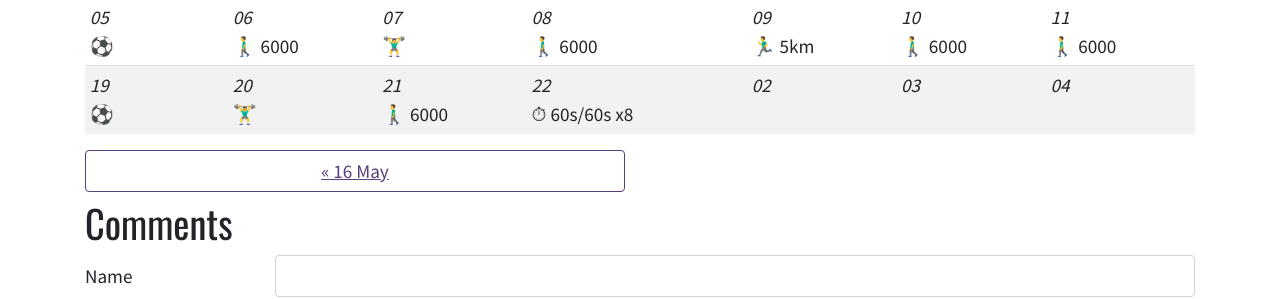
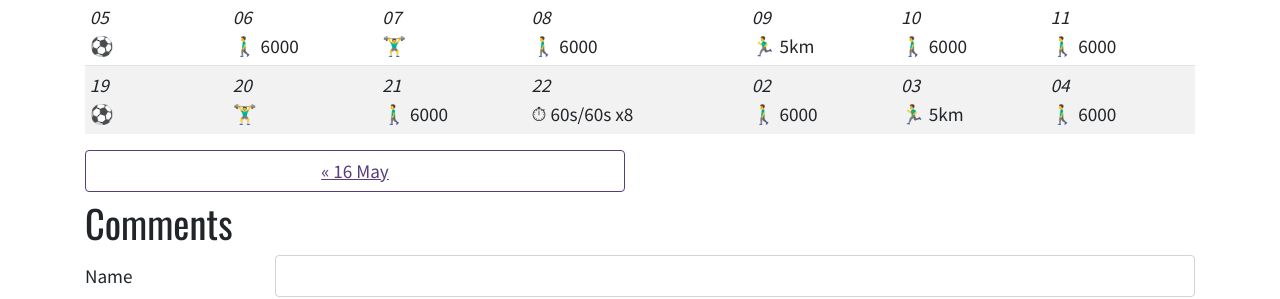
Before and after one commit to djcarter85/running, a Jekyll site: the page built from _posts/2021-07-22-weekly-exercise.md, in a window 1280 px wide. Shown: the part 1140-1439 px from the top of the page. Built offline with Jekyll 4.4.1, drawn with Linux system fonts in a browser that asks for light colours; nearby versions of some CDN libraries.

Commit message:
Add rest of week exercise

```diff
--- a/_data/weekly-exercise.json
+++ b/_data/weekly-exercise.json
@@ -141,18 +141,18 @@
         },
         {
           "date": "02",
-          "exerciseType": "",
-          "comment": ""
+          "exerciseType": "walk",
+          "comment": "6000"
         },
         {
           "date": "03",
-          "exerciseType": "",
-          "comment": ""
+          "exerciseType": "run",
+          "comment": "5km"
         },
         {
           "date": "04",
-          "exerciseType": "",
-          "comment": ""
+          "exerciseType": "walk",
+          "comment": "6000"
         }
       ]
     }
```
